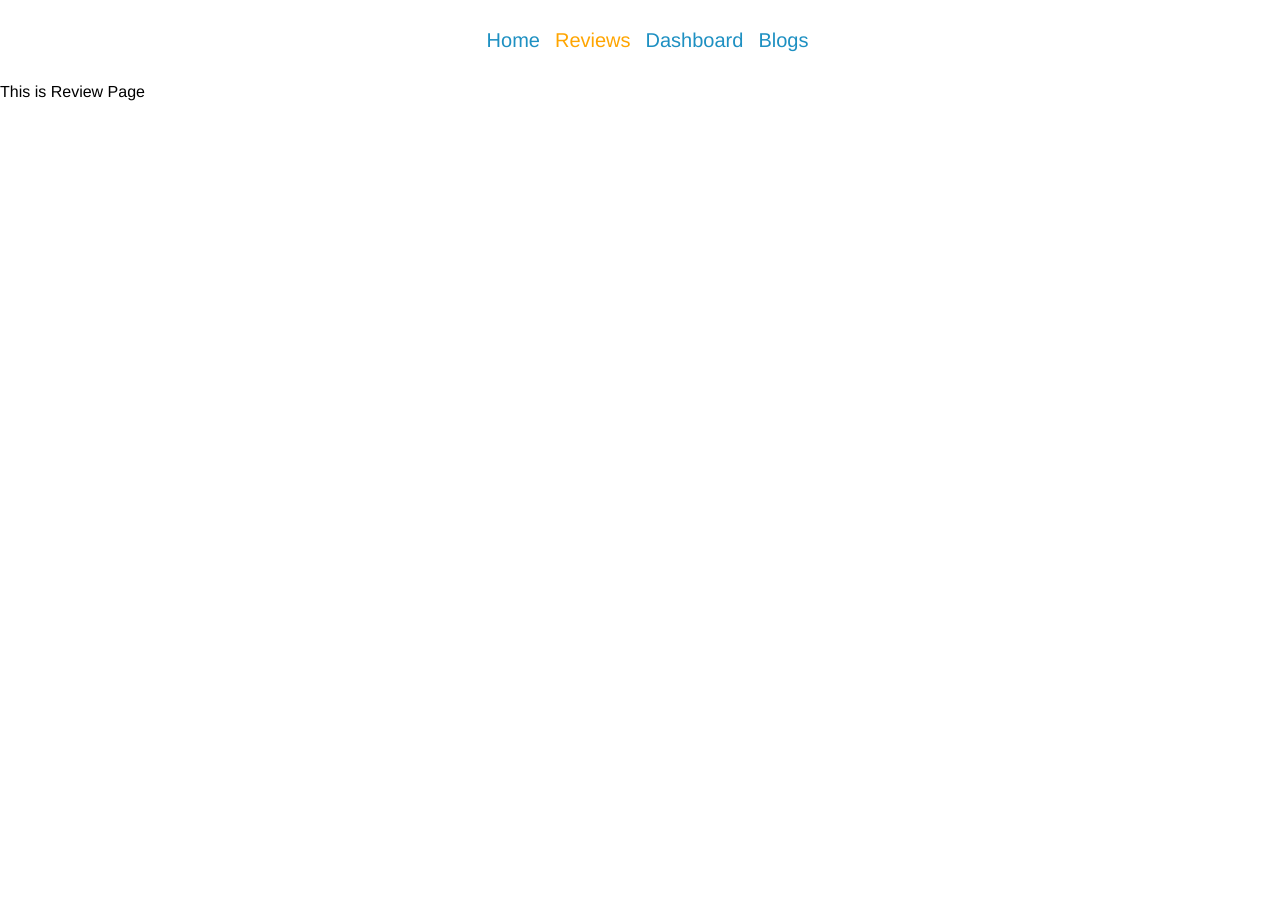
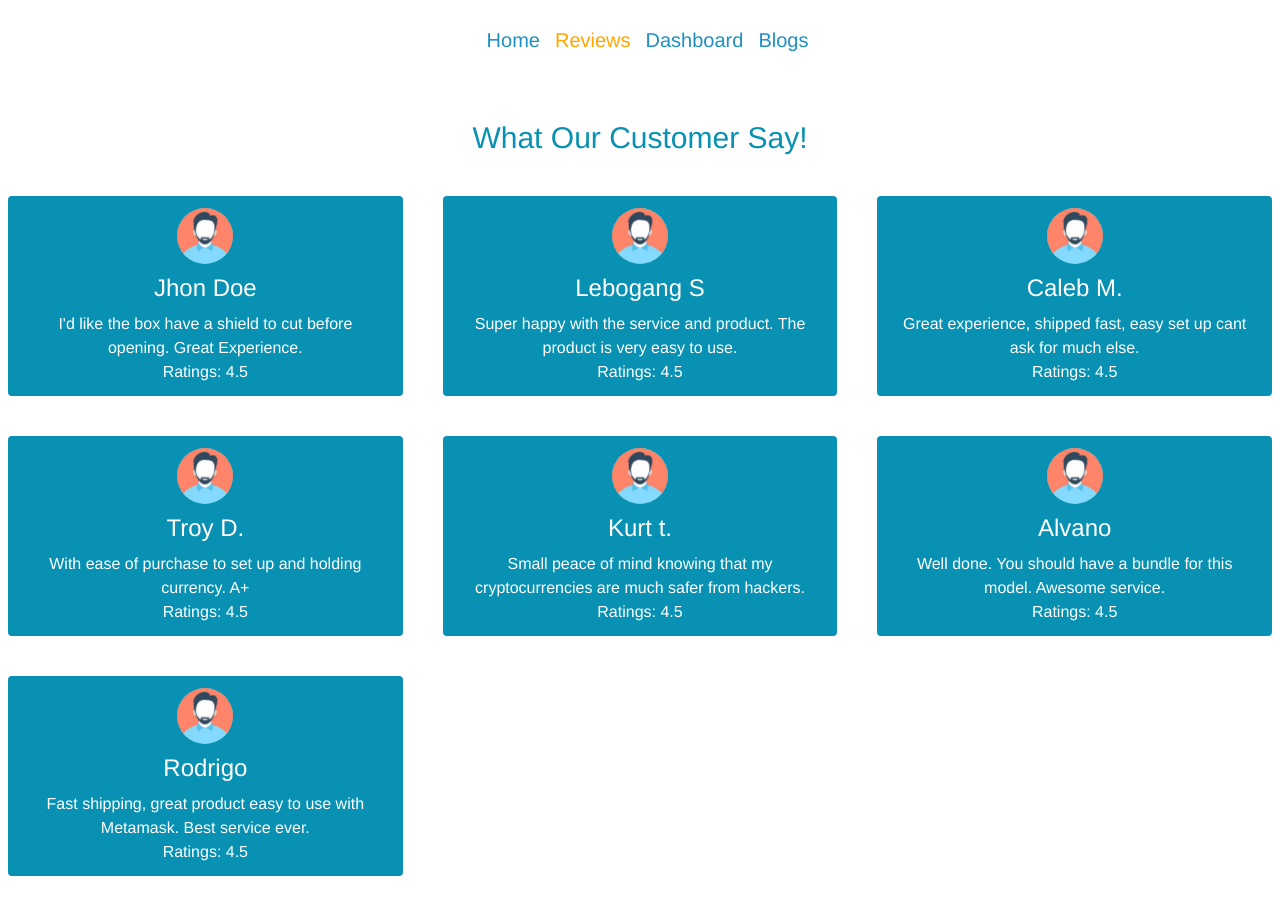
Before and after one commit to Sohailul/product-analysis, a React (Create React App) app: page /reviews in a window 1280 px wide. Shown: the top 914 px of the page. Before the commit the page ends 800 px from the top, so only its background shows below. Built offline with nearby package versions, Linux system fonts and the light colour scheme.

Commit message:
review page done

```diff
--- a/src/components/Home/Home.js
+++ b/src/components/Home/Home.js
@@ -1,9 +1,10 @@
 import React from 'react';
-import { Link } from 'react-router-dom';
+import { Link, useNavigate } from 'react-router-dom';
 import img from '../../Assets/img/ledger-nano-x.png';
 import user from '../../Assets/img/user.jpg';
 
 const Home = () => {
+  let navigate = useNavigate();
   const reviews = [
     {
       id: 1,
@@ -53,7 +54,7 @@ const Home = () => {
           }
         </div>
         <div className='flex justify-center'>
-          <button className='border-2 border-cyan-600 hover:bg-cyan-600 px-3 py-2 rounded-full justify-center items-center mt-10'>See all Reviews</button>
+          <Link to='/reviews' className='border-2 border-cyan-600 hover:bg-cyan-600 px-3 py-2 rounded-full justify-center items-center mt-10'>See all Reviews</Link>
         </div>
       </div>
     </div>
--- a/src/components/Reviews/Reviews.js
+++ b/src/components/Reviews/Reviews.js
@@ -1,9 +1,59 @@
 import React from 'react';
+import user from '../../Assets/img/user.jpg';
 
 const Reviews = () => {
+    const reviews = [
+        {
+            id: 1,
+            name: "Jhon Doe",
+            feedback: "I'd like the box have a shield to cut before opening. Great Experience."
+        },
+        {
+            id: 2,
+            name: "Lebogang S",
+            feedback: "Super happy with the service and product. The product is very easy to use."
+        },
+        {
+            id: 3,
+            name: "Caleb M.",
+            feedback: "Great experience, shipped fast, easy set up cant ask for much else."
+        },
+        {
+            id: 4,
+            name: "Troy D.",
+            feedback: "With ease of purchase to set up and holding currency. A+"
+        },
+        {
+            id: 5,
+            name: "Kurt t.",
+            feedback: "Small peace of mind knowing that my cryptocurrencies are much safer from hackers."
+        },
+        {
+            id: 6,
+            name: "Alvano",
+            feedback: "Well done. You should have a bundle for this model. Awesome service."
+        },
+        {
+            id: 7,
+            name: "Rodrigo",
+            feedback: "Fast shipping, great product easy to use with Metamask. Best service ever."
+        },
+
+    ]
     return (
-        <div>
-            <h1>This is Review Page</h1>
+        <div className='px-4 pt-10 pb-24 mx-auto max-w-7xl md:px-2'>
+            <h1 className='text-3xl text-center mb-10 text-cyan-600'>What Our Customer Say!</h1>
+            <div className='grid grid-cols-1 gap-10 md:grid-cols-3'>
+                {
+                    reviews.map(review=>
+                    <div className='bg-cyan-600 text-white px-5 py-3 rounded'>
+                        <img className='w-14 h-14 m-auto rounded-full' src={user} alt='ledger-nano-x' />
+                        <h2 className='text-2xl text-center mt-2'>{review.name}</h2>
+                        <h3 className='text-center mt-2'>{review.feedback}</h3>
+                        <p className='text-center'>Ratings: 4.5</p>
+                    </div>)
+                }
+              </div>
         </div>
     );
 };
```
